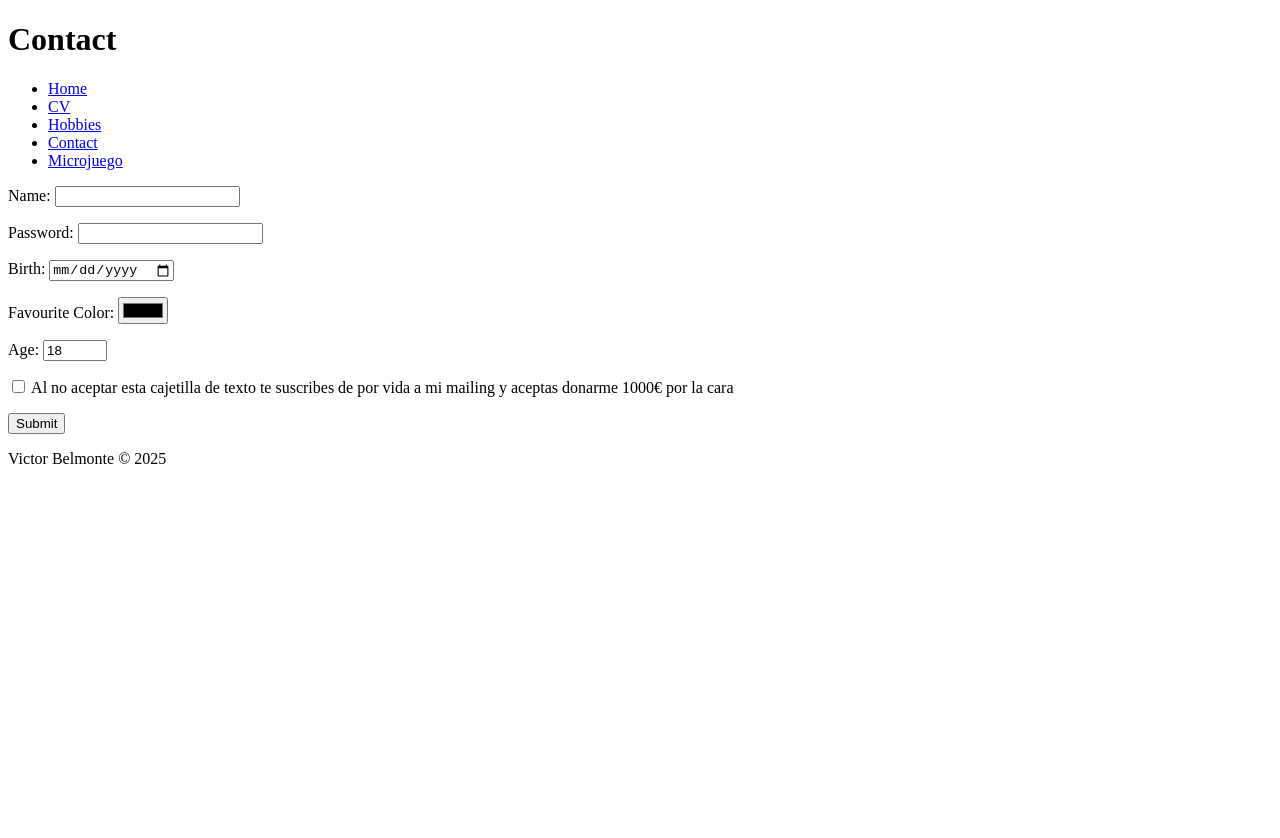
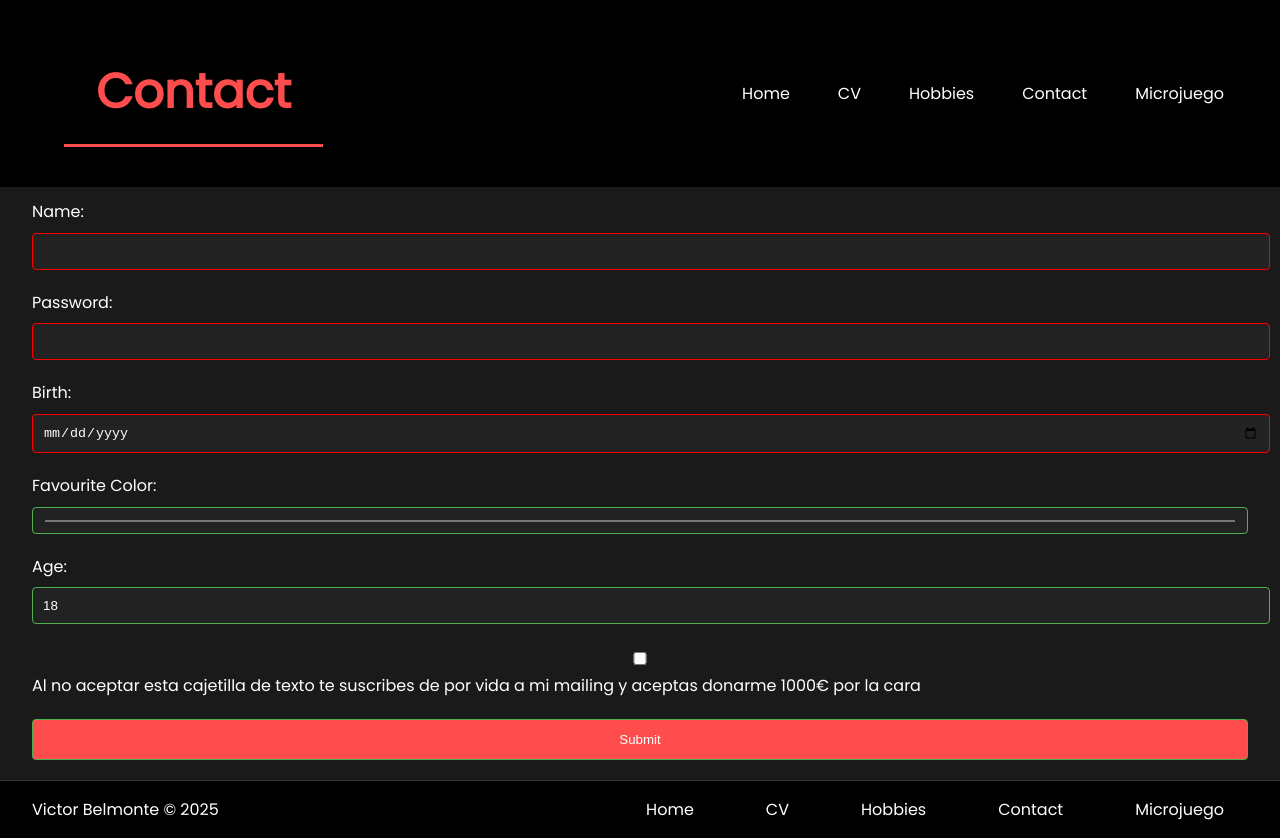
Before and after one commit to victorbelmontee/victorbelmontee.github.io, a plain HTML site: page contact.html in a window 1280 px wide. Before the commit the page ends 800 px from the top, so only its background shows below. Drawn offline with Linux system fonts and the light colour scheme.

Commit message:
css mejorado

```diff
--- a/contact.html
+++ b/contact.html
@@ -2,11 +2,19 @@
 <html>
 	<head>
 		<title>Victor Belmonte - Contact</title>
+		<link href="https://fonts.googleapis.com/css2?family=Poppins&display=swap" rel="stylesheet">
+		<link rel="stylesheet" href="style.css" />
+
+		<style>
+            input:invalid {
+                border: 1px solid red;
+            }
+        </style>
 	</head>
 	<body>
 		<header>
 			<h1>Contact</h1>
-			<nav>
+			<nav class="nav-container">
 				<ul>
 					<li><a href="index.html">Home</a></li>
 					<li><a href="cv.html">CV</a></li>
@@ -20,11 +28,11 @@
 		<main>
 
 		<form>
-		<p><label for="name-field">Name:</label> <input type="text" name="Name" id="name-field" /></p>
-		<p>Password: <input type="password" name="password"/></p>
-		<p>Birth: <input type="date" name="birth"/></p>
-		<p>Favourite Color: <input type="color" name="color"/></p>
-		<p>Age: <input type="number" name="Age" value="18" min="1" max="120"/></p>
+		<p><label for="name-field">Name:</label> <input type="text" name="Name" id="name-field" required /></p>
+		<p>Password: <input type="password" name="password" required /></p>
+		<p>Birth: <input type="date" name="birth" required /></p>
+		<p>Favourite Color: <input type="color" name="color" required /></p>
+		<p>Age: <input type="number" name="Age" value="18" min="1" max="120" required /></p>
 		<p><input type="checkbox" name="subscribe" id="subscribe"/><label for="subscribe"> Al no aceptar esta cajetilla de texto te suscribes de por vida a mi mailing y aceptas donarme 1000€ por la cara</p>
 
 		<p><input type="submit"/></p>
@@ -35,6 +43,15 @@
 		</main>
 		<footer>
 		<p>Victor Belmonte &copy; 2025</p>
+		<nav class="nav-container">
+				<ul>
+					<li><a href="index.html">Home</a></li>
+					<li><a href="cv.html">CV</a></li>
+					<li><a href="hobbies.html">Hobbies</a></li>
+					<li><a href="contact.html">Contact</a></li>
+					<li><a href="microjuego.html">Microjuego</a></li>
+				</ul>
+			</nav>
 		</footer>
 	</body>
 </html>
--- a/style.css
+++ b/style.css
@@ -1,41 +1,180 @@
-h1{
-color: #2596be;
-font-size: 76px;
-font-family: sans-serif;
-border-bottom: 6px dashed #ff00ff;
-background-color: pink;
+body {
+    font-family: 'Poppins', sans-serif;
+    background-color: #1a1a1a;
+    color: #ff4d4d;
+    margin: 0;
+    padding: 0;
+    min-height: 100vh;
+    display: flex;
+    flex-direction: column;
 }
-h2{
-color: blue;
+
+header {
+    display: flex;
+    justify-content: space-between;
+    align-items: center;
+    padding: 20px 32px;
+    background-color: #000000;
 }
+
+.nav-container {
+    display: flex;
+    gap: 24px;
+}
+
+nav ul {
+    display: flex;
+    list-style: none;
+    padding: 0;
+    margin: 0;
+}
+
+nav li {
+    list-style: none;
+}
+
+nav a {
+    color: #ffffff;
+    text-decoration: none;
+    font-size: 16px;
+    padding: 12px 24px;
+    transition: all 0.3s ease;
+    border-radius: 4px;
+}
+
+nav a:hover {
+    background-color: #555555;
+    color: #ff4d4d;
+}
+
+nav a.active {
+    background-color: #333333;
+    color: #ff4d4d;
+    border-bottom: 3px solid #ff4d4d;
+}
+
+h1 {
+    color: #ff4d4d;
+    font-size: 48px;
+    text-align: center;
+    border-bottom: 3px solid #ff4d4d;
+    margin: 20px 32px;
+    padding: 16px 32px;
+}
+
+h2, h3 {
+    color: #ff4d4d;
+    margin: 24px 32px 12px;
+    border-bottom: 2px solid #ff4d4d;
+}
+
+p {
+    color: #ffffff;
+    margin: 12px 32px;
+    line-height: 1.6;
+}
+
 strong {
-border-bottom: 1px dashed #2596be;
+    color: #ffffff;
+    border-bottom: 1px solid #ff4d4d;
 }
-a{
-color: red;
-text-decoration: underline blue;
+
+em {
+    color: #cccccc;
 }
-a:visited{
-color: green;
+
+ul {
+    list-style: none;
+    padding: 0;
+    margin: 0;
 }
-a:hover{
-background-color: yellow;
-text-decoration: underline dotted red;
+
+section {
+    padding: 40px 32px;
 }
-h1{
-text-align: right;
-background-color: red;
-margin: 32px 32px 32px 32px;
-padding: 32px 32px 32px 32px;
+
+button,
+input[type="submit"] {
+    background-color: #ff4d4d;
+    color: white;
+    padding: 12px 24px;
+    border: none;
+    border-radius: 4px;
+    cursor: pointer;
+    transition: background-color 0.3s;
 }
-p{
-text-align: justify;
+
+button:hover,
+input[type="submit"]:hover {
+    background-color: #ff6a6a;
 }
-footer{
-display: flex;
-flex-direction: row-reverse;
-justify-content:space-between;
-align-items:center;
-padding: 16px 32px 16px 32px;
-background-color: red;
+
+input,
+textarea,
+select {
+    width: 100%;
+    padding: 10px;
+    margin: 8px 0;
+    border: 1px solid #555555;
+    border-radius: 4px;
+    background-color: #222222;
+    color: #ffffff;
 }
+
+input:invalid {
+    border: 1px solid red;
+}
+
+input:valid {
+    border: 1px solid #4CAF50;
+}
+
+/* --- FOOTER --- */
+footer {
+    display: flex;
+    justify-content: space-between;
+    align-items: center;
+    padding: 16px 32px;
+    background-color: #000000;
+    color: #ff4d4d;
+    border-top: 1px solid #333333;
+}
+
+footer ul {
+    display: flex;
+    gap: 24px;
+    list-style: none;
+    padding: 0;
+    margin: 0;
+}
+
+footer li {
+    list-style: none;
+}
+
+footer a {
+    color: #ffffff;
+    text-decoration: none;
+    transition: color 0.3s ease;
+}
+
+footer a:hover {
+    color: #ff4d4d;
+}
+
+footer p {
+    margin: 0;
+    white-space: nowrap;
+}
+
+@media (max-width: 768px) {
+    header {
+        flex-direction: column;
+        align-items: center;
+    }
+    .nav-container {
+        flex-direction: column;
+        gap: 12px;
+        align-items: center;
+    }
+}
```
Also changed, not shown: cv.html (+14 -3 lines), hobbies.html (+14 -3 lines), index.html (+11 -1 lines), microjuego.html (+13 -3 lines).
